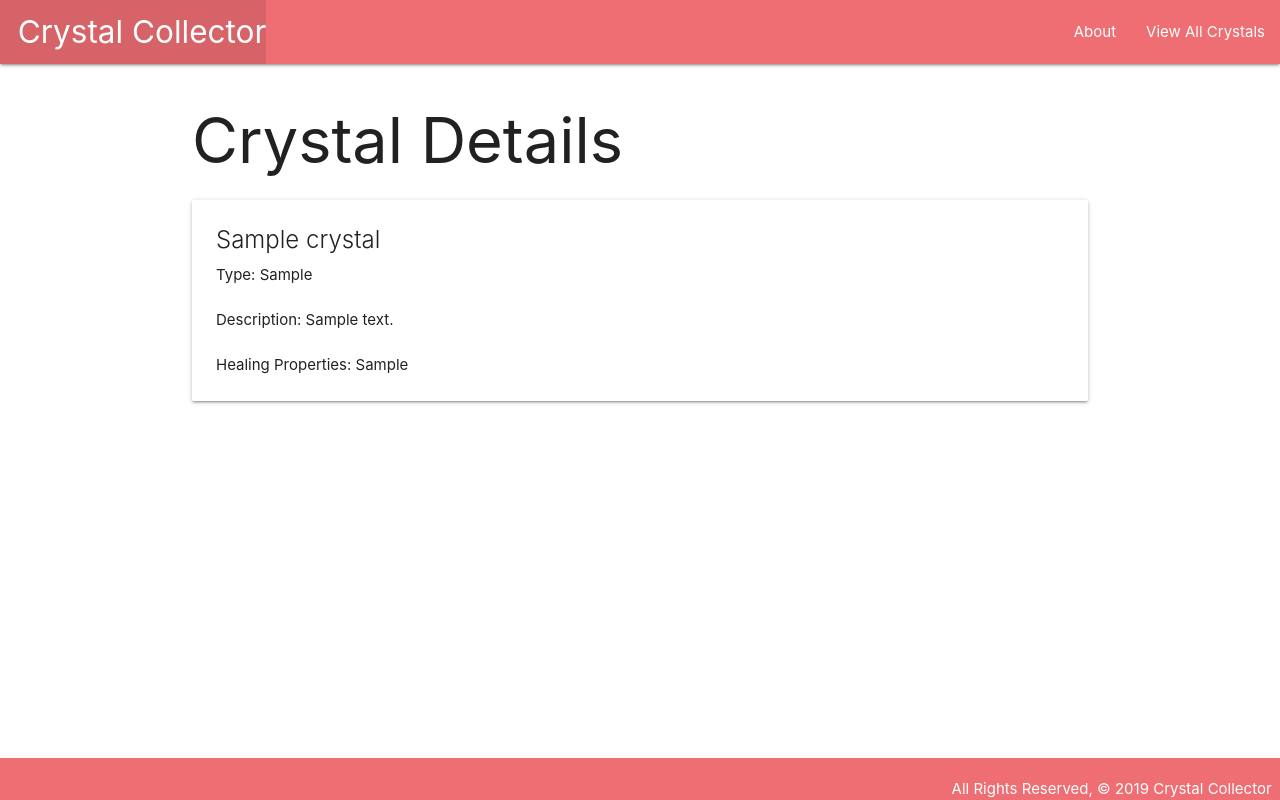
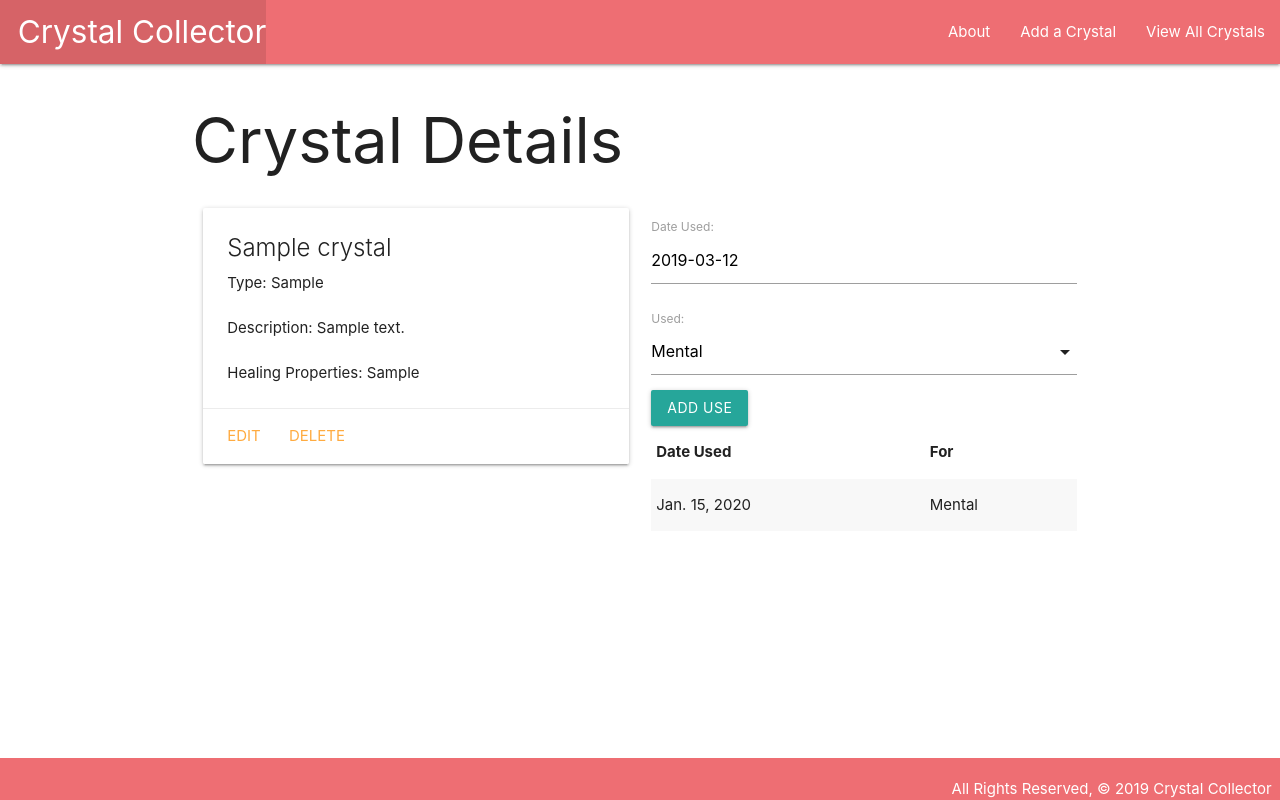
Before and after one commit to vkomova/crystalcollector, a Django app: page /crystals/1/ in a window 1280 px wide. Run offline with Django 3.2, Linux system fonts and the light colour scheme; tables that the repository leaves empty hold one stand-in row (values such as "Sample post").

Commit message:
added one to many relationship

```diff
--- a/main_app/admin.py
+++ b/main_app/admin.py
@@ -1,5 +1,5 @@
 from django.contrib import admin
-
-from .models import Crystal
+from .models import Crystal, Uses
 
 admin.site.register(Crystal)
+admin.site.register(Uses)
--- /dev/null
+++ b/main_app/forms.py
@@ -0,0 +1,7 @@
+from django.forms import ModelForm
+from .models import Uses
+
+class UsesForm(ModelForm):
+  class Meta:
+    model = Uses
+    fields = ['date', 'used']
--- a/main_app/models.py
+++ b/main_app/models.py
@@ -1,4 +1,12 @@
 from django.db import models
+from django.urls import reverse
+from datetime import date
+
+USETYPE = (
+    ('M', 'Mental'),
+    ('P', 'Physical'),
+    ('S', 'Spiritual')
+)
 
 class Crystal(models.Model):
     name = models.CharField(max_length=100)
@@ -8,3 +16,21 @@ class Crystal(models.Model):
 
     def __str__(self):
         return self.name
+
+    def get_absolute_url(self):
+        return reverse('detail', kwargs={'crystal_id': self.id})
+
+class Uses(models.Model):
+    date = models.DateField('Date Used', default=date.today)
+    used = models.CharField(
+        max_length=1,
+        choices=USETYPE,
+        default=USETYPE[0][0],
+    )
+    crystal = models.ForeignKey(Crystal, on_delete=models.CASCADE)
+
+    def __str__(self):
+        return f"{self.get_used_display()} on {self.date}"
+
+    class Meta:
+        ordering = ['-date']
--- a/main_app/templates/base.html
+++ b/main_app/templates/base.html
@@ -9,6 +9,7 @@
     <title>Crystal Collector</title>
     <link rel="stylesheet" href="https://cdnjs.cloudflare.com/ajax/libs/materialize/1.0.0/css/materialize.min.css">
     <link rel="stylesheet" type="text/css" href="{% static 'css/style.css' %}">
+    <script src="https://cdnjs.cloudflare.com/ajax/libs/materialize/1.0.0/js/materialize.min.js"></script>
 </head>
 <body>
     <header class="navbar-fixed">
@@ -18,8 +19,9 @@
                     <li><a href="/" class="left brand-logo">&nbsp;&nbsp;Crystal Collector</a></li>
                 </ul>
                 <ul class="right">
-                    <li><a href="/about">About</a></li>
-                    <li><a href="/crystals">View All Crystals</a></li>
+                    <li><a href="{% url 'about' %}">About</a></li>
+                    <li><a href="{% url 'crystals_create' %}">Add a Crystal</a></li>
+                    <li><a href="{% url 'index' %}">View All Crystals</a></li>
                 </ul>
             </div>
         </nav>
--- a/main_app/templates/crystals/detail.html
+++ b/main_app/templates/crystals/detail.html
@@ -3,13 +3,53 @@
 
 <h1>Crystal Details</h1>
 
-<div class="card">
-    <div class="card-content">
+<div class="row">
+  <div class="col s6">
+    <div class="card">
+      <div class="card-content">
         <span class="card-title">{{ crystal.name }}</span>
         <p>Type: {{ crystal.type }}</p><br>
         <p>Description: {{ crystal.description }}</p><br>
         <p>Healing Properties: {{ crystal.healingproperties }}</p>
+      </div>
+      <div class="card-action">
+        <a href="{% url 'crystals_update' crystal.id %}">Edit</a>
+        <a href="{% url 'crystals_delete' crystal.id %}">Delete</a>
+      </div>
     </div>
-</div><br><br>
+  </div>
+  <div class="col s6">
+        <form action="{% url 'add_uses' crystal.id %}" method="post">
+            {% csrf_token %}
+            {{ uses_form.as_p }}
+            <input type="submit" class="btn" value="Add Use">
+        </form>
+    <table class="striped">
+      <thead>
+        <tr><th>Date Used</th><th>For</th></tr>
+      </thead>
+      <tbody>
+        {% for uses in crystal.uses_set.all %}
+          <tr>
+            <td>{{uses.date}}</td>
+            <td>{{uses.get_used_display}}</td>
+          </tr>
+        {% endfor %}
+      </tbody>
+    </table>
+  </div>
+</div>
 
+<script>
+    var dateEl = document.getElementById('id_date');
+    M.Datepicker.init(dateEl, {
+        format: 'yyyy-mm-dd',
+        defaultDate: new Date(),
+        setDefaultDate: true,
+        autoClose: true
+    });
+
+    var selectEl = document.getElementById('id_used');
+    M.FormSelect.init(selectEl);
+</script>
 {% endblock %}
--- /dev/null
+++ b/main_app/templates/home.html
@@ -0,0 +1,6 @@
+{% extends 'base.html' %}
+{% block content %}
+
+<h1>Home</h1>
+
+{% endblock %}
--- a/main_app/urls.py
+++ b/main_app/urls.py
@@ -6,5 +6,8 @@ urlpatterns = [
     path('about/', views.about, name='about'),
     path('crystals/', views.crystals_index, name='index'),
     path('crystals/<int:crystal_id>/', views.crystals_detail, name='detail'),
-
+    path('crystals/create/', views.CrystalCreate.as_view(), name='crystals_create'),
+    path('crystals/<int:pk>/update/', views.CrystalUpdate.as_view(), name='crystals_update'),
+    path('crystals/<int:pk>/delete/', views.CrystalDelete.as_view(), name='crystals_delete'),
+    path('crystals/<int:crystal_id>/add_uses/', views.add_uses, name='add_uses'),
 ]
--- a/main_app/views.py
+++ b/main_app/views.py
@@ -1,17 +1,41 @@
-from django.shortcuts import render
-from django.http import HttpResponse
+from django.shortcuts import render, redirect
+from django.views.generic.edit import CreateView, UpdateView, DeleteView
 from .models import Crystal
+from .forms import UsesForm
 
 def home(request):
-    return HttpResponse('<h1>╲┏━┳━━━━━━━━┓╲╲<br>╲┃◯┃╭┻┻╮╭┻┻╮┃╲╲<br>╲┃╮┃┃╭╮┃┃╭╮┃┃╲╲<br>╲┃╯┃┗┻┻┛┗┻┻┻┻╮╲<br>╲┃◯┃╭╮╰╯┏━━━┳╯╲<br>╲┃╭┃╰┏┳┳┳┳┓◯┃╲╲<br>╲┃╰┃◯╰┗┛┗┛╯╭┃╲╲</h1>')
+  return render(request, 'home.html')
 
 def about(request):
-    return render(request, 'about.html')
+  return render(request, 'about.html')
 
 def crystals_index(request):
-    crystals = Crystal.objects.all()
-    return render(request, 'crystals/index.html', { 'crystals': crystals })
+  crystals = Crystal.objects.all()
+  return render(request, 'crystals/index.html', { 'crystals': crystals })
 
 def crystals_detail(request, crystal_id):
   crystal = Crystal.objects.get(id=crystal_id)
-  return render(request, 'crystals/detail.html', { 'crystal': crystal })
+  uses_form = UsesForm()
+  return render(request, 'crystals/detail.html', {
+    'crystal': crystal, 'uses_form': uses_form
+  })
+
+def add_uses(request, crystal_id):
+  form = UsesForm(request.POST)
+  if form.is_valid():
+    new_uses = form.save(commit=False)
+    new_uses.crystal_id = crystal_id
+    new_uses.save()
+  return redirect('detail', crystal_id=crystal_id)
+
+class CrystalCreate(CreateView):
+  model = Crystal
+  fields = '__all__'
+
+class CrystalUpdate(UpdateView):
+  model = Crystal
+  fields = ['name', 'type', 'description', 'healingproperties']
+
+class CrystalDelete(DeleteView):
+  model = Crystal
+  success_url = '/crystals/'
```
Also changed, not shown: main_app/templates/main_app/crystal_confirm_delete.html (added, +13 -0 lines), main_app/templates/main_app/crystal_form.html (added, +18 -0 lines), main_app/migrations/0002_uses.py (added), main_app/migrations/0003_auto_20190312_2154.py (added).
